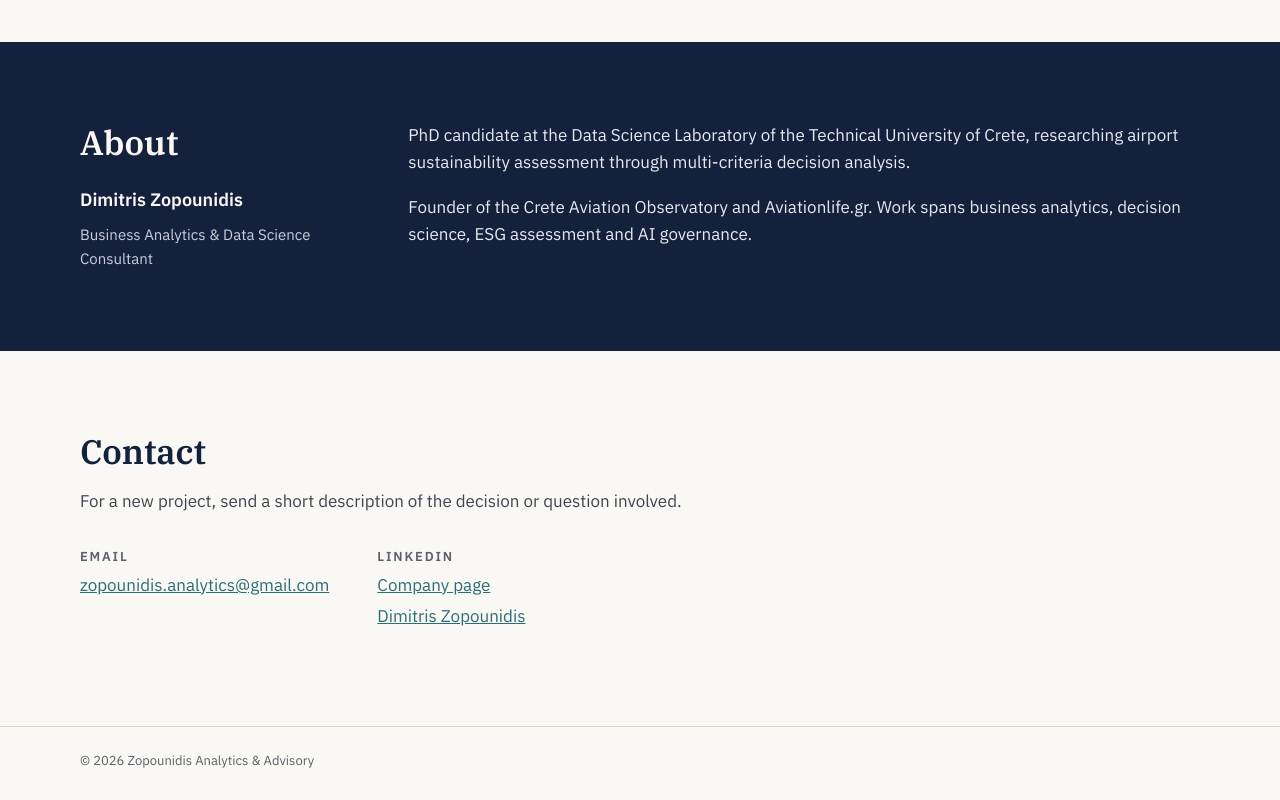
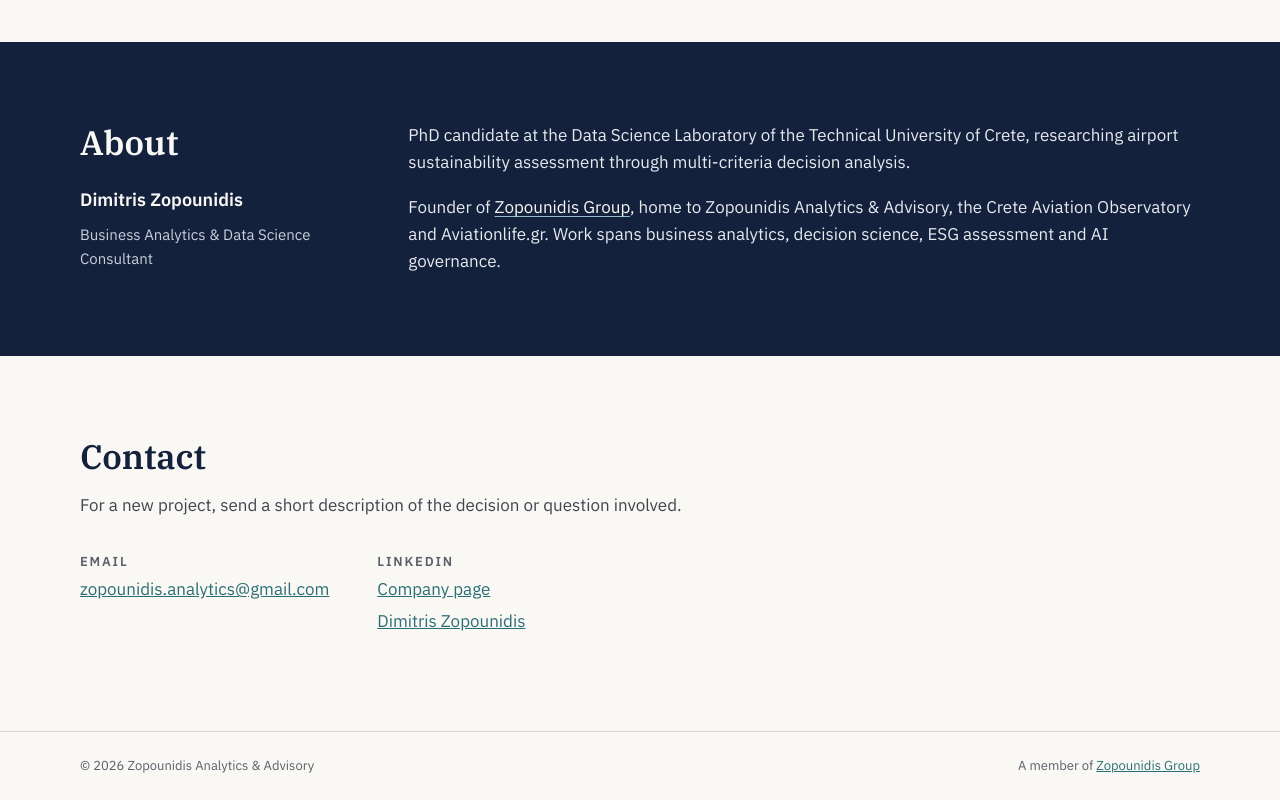
Before and after one commit to dimitriszopounidisdslab/zopounidis-analytics, a plain HTML site: page index.html in a window 1280 px wide. Shown: the part 1558-2358 px from the top of the page. Drawn offline with Linux system fonts and the light colour scheme.

Commit message:
Modify founder description and add group link
Updated the founder description to include a link to Zopounidis Group.

```diff
--- a/index.html
+++ b/index.html
@@ -138,7 +138,7 @@ a{color:#2B6E75}a:hover{color:#14213D}
 </div>
 <div style="flex: 999 1 480px; min-width: 0; display: flex; flex-direction: column; gap: 18px; font-size: 17px; color: #E6E9EE">
 <p style="margin: 0">PhD candidate at the Data Science Laboratory of the Technical University of Crete, researching airport sustainability assessment through multi-criteria decision analysis.</p>
-<p style="margin: 0">Founder of the Crete Aviation Observatory and Aviationlife.gr. Work spans business analytics, decision science, ESG assessment and AI governance.</p>
+<p style="margin: 0">Founder of <a href="https://dimitriszopounidisdslab.github.io/zopounidis-group/" target="_blank" rel="noopener noreferrer" style="color: #FAF8F4; text-decoration: underline; text-decoration-color: #8FC1C6; text-underline-offset: 3px">Zopounidis Group</a>, home to Zopounidis Analytics &amp; Advisory, the Crete Aviation Observatory and Aviationlife.gr. Work spans business analytics, decision science, ESG assessment and AI governance.</p>
 </div>
 </div>
 </section>
@@ -155,6 +155,7 @@ a{color:#2B6E75}a:hover{color:#14213D}
 <footer style="border-top: 1px solid #D9D4CA">
 <div style="max-width: 1120px; margin: 0 auto; padding: 24px; display: flex; flex-wrap: wrap; justify-content: space-between; gap: 8px; font-size: 13px; color: #5A5F69">
 <div>© 2026 Zopounidis Analytics &amp; Advisory</div>
+<div>A member of <a href="https://dimitriszopounidisdslab.github.io/zopounidis-group/" target="_blank" rel="noopener noreferrer">Zopounidis Group</a></div>
 </div>
 </footer>
 
```
